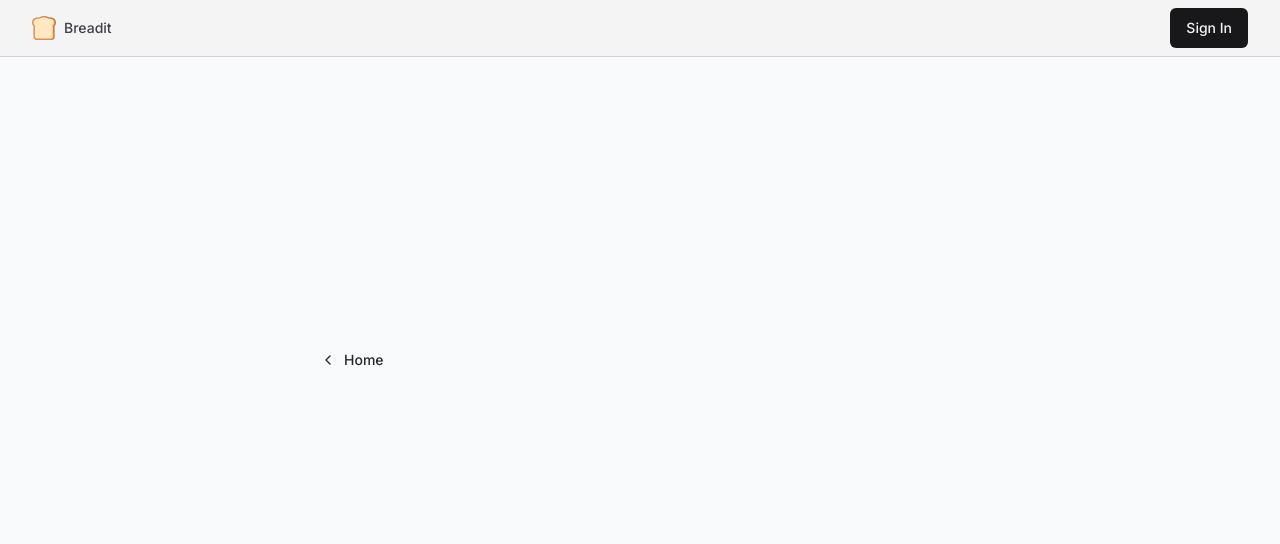
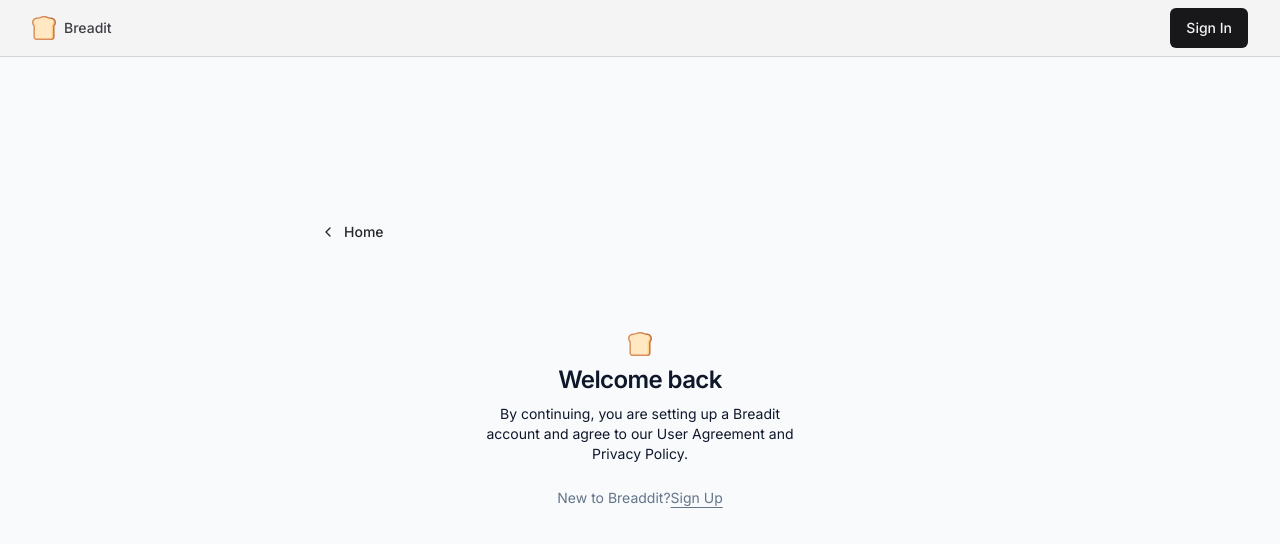
Before and after one commit to Dmitriifd/reddit-clone-nextjs, a Next.js app: page /sign-in in a window 1280 px wide. Shown: the top 544 px of the page. Built offline with nearby package versions, Linux system fonts and the light colour scheme.

Commit message:
SignIn component

```diff
--- a/src/app/(auth)/sign-in/page.tsx
+++ b/src/app/(auth)/sign-in/page.tsx
@@ -1,3 +1,4 @@
+import SignIn from '@/components/SignIn';
 import { buttonVariants } from '@/components/ui/Button';
 import { cn } from '@/lib/utils';
 import { ChevronLeft } from 'lucide-react';
@@ -19,6 +20,7 @@
           Home
         </Link>
 
+        <SignIn />
       </div>
     </div>
   );
--- /dev/null
+++ b/src/components/SignIn.tsx
@@ -0,0 +1,28 @@
+import { Icons } from '@/components/Icons';
+import Link from 'next/link';
+
+const SignIn = () => {
+  return (
+    <div className='container mx-auto flex w-full flex-col justify-center space-y-6 sm:w-[400px]'>
+      <div className='flex flex-col space-y-2 text-center'>
+        <Icons.logo className='mx-auto h-6 w-6' />
+        <h1 className='text-2xl font-semibold tracking-tight'>Welcome back</h1>
+        <p className='text-sm max-w-xs mx-auto'>
+          By continuing, you are setting up a Breadit account and agree to our
+          User Agreement and Privacy Policy.
+        </p>
+      </div>
+      <p className='px-8 text-center text-sm text-muted-foreground'>
+        New to Breaddit?
+        <Link
+          href='/sign-up'
+          className='hover:text-brand text-sm underline underline-offset-4'
+        >
+          Sign Up
+        </Link>
+      </p>
+    </div>
+  );
+};
+
+export default SignIn;
```
